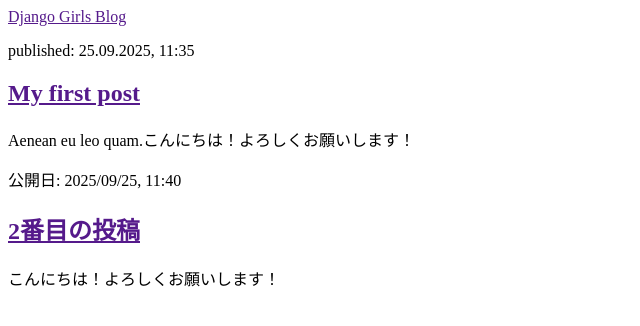
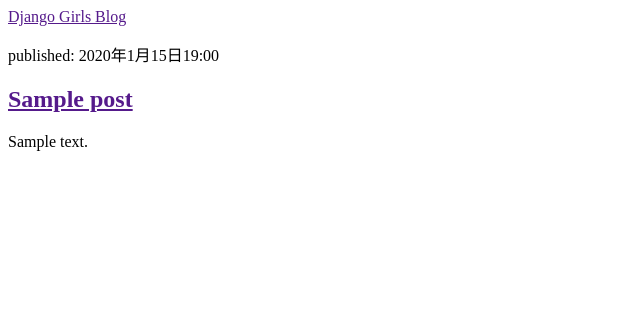
Before and after one commit to gggggaaa/my-first-blog, a Django app: page / in a window 1280 px wide. Shown: the top 326 px of the page, without its empty margins (0-640 px from the left). Run offline with Django 5.2, Linux system fonts and the light colour scheme; tables that the repository leaves empty hold one stand-in row (values such as "Sample post").

Commit message:
Modified templates to display posts from datebase.

```diff
--- a/blog/templates/blog/post_list.html
+++ b/blog/templates/blog/post_list.html
@@ -6,16 +6,12 @@
         <div>
             <hi><a href="">Django Girls Blog</a></hi>
         </div>
-        <div>
-            <p>published: 25.09.2025, 11:35</p>
-            <h2><a href="">My first post</a></h2>
-            <p>Aenean eu leo quam.こんにちは！よろしくお願いします！</p>
-        </div>
-
-        <div>
-            <p>公開日: 2025/09/25, 11:40</p>
-            <h2><a href="">2番目の投稿</a></h2>
-            <p>こんにちは！よろしくお願いします！</p>
-        </div>
+        {% for post in posts %}
+            <div>
+                <p>published: {{ post.published_date }}</p>
+                <h2><a href="">{{ post.title }}</a></h2>
+                <p>{{ post.text|linebreaksbr }}</p>
+            </div>
+        {% endfor %}
     </body>
 </html>
--- a/blog/views.py
+++ b/blog/views.py
@@ -1,5 +1,8 @@
 from django.shortcuts import render
+from django.utils import timezone
+from .models import Post
 
 # Create your views here.
 def post_list(request):
-    return render(request, 'blog/post_list.html', {})
+    posts = Post.objects.filter(published_date__lte=timezone.now()).order_by('published_date')
+    return render(request, 'blog/post_list.html', {'posts':posts})
```
